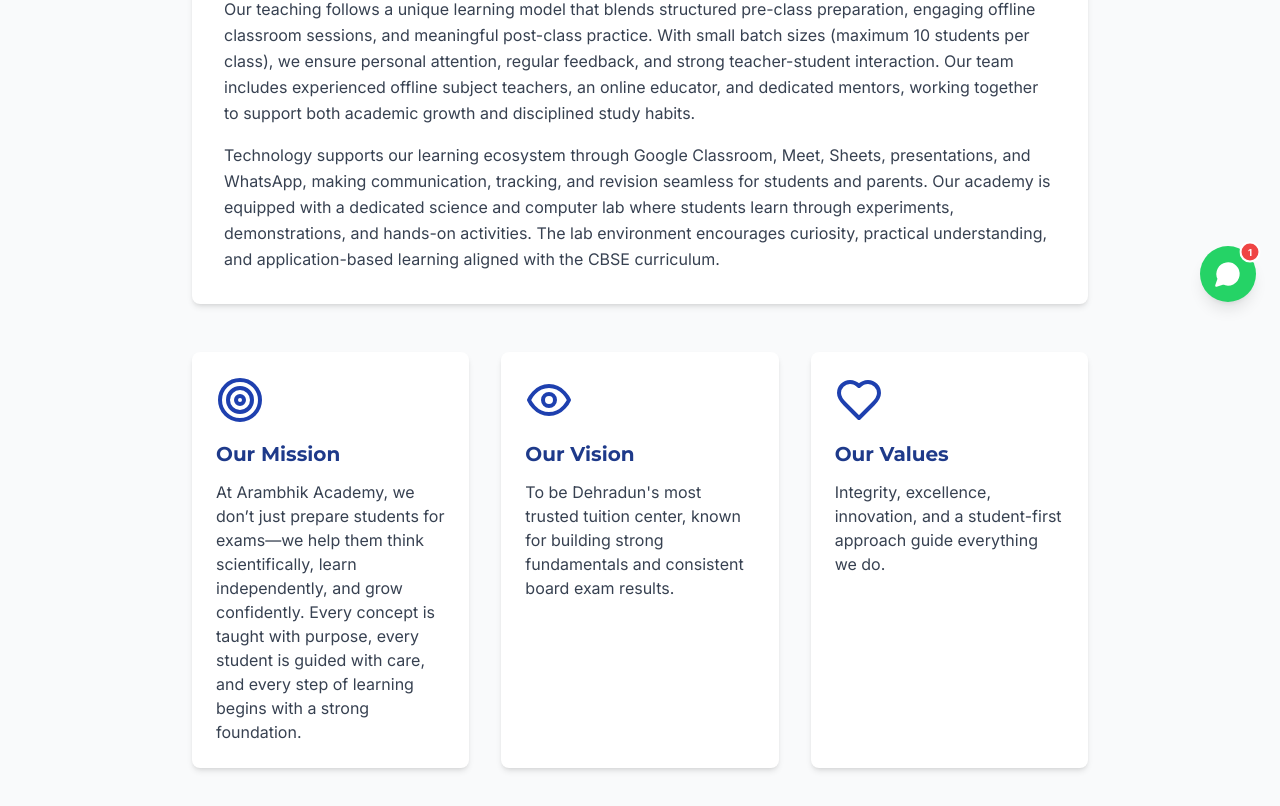
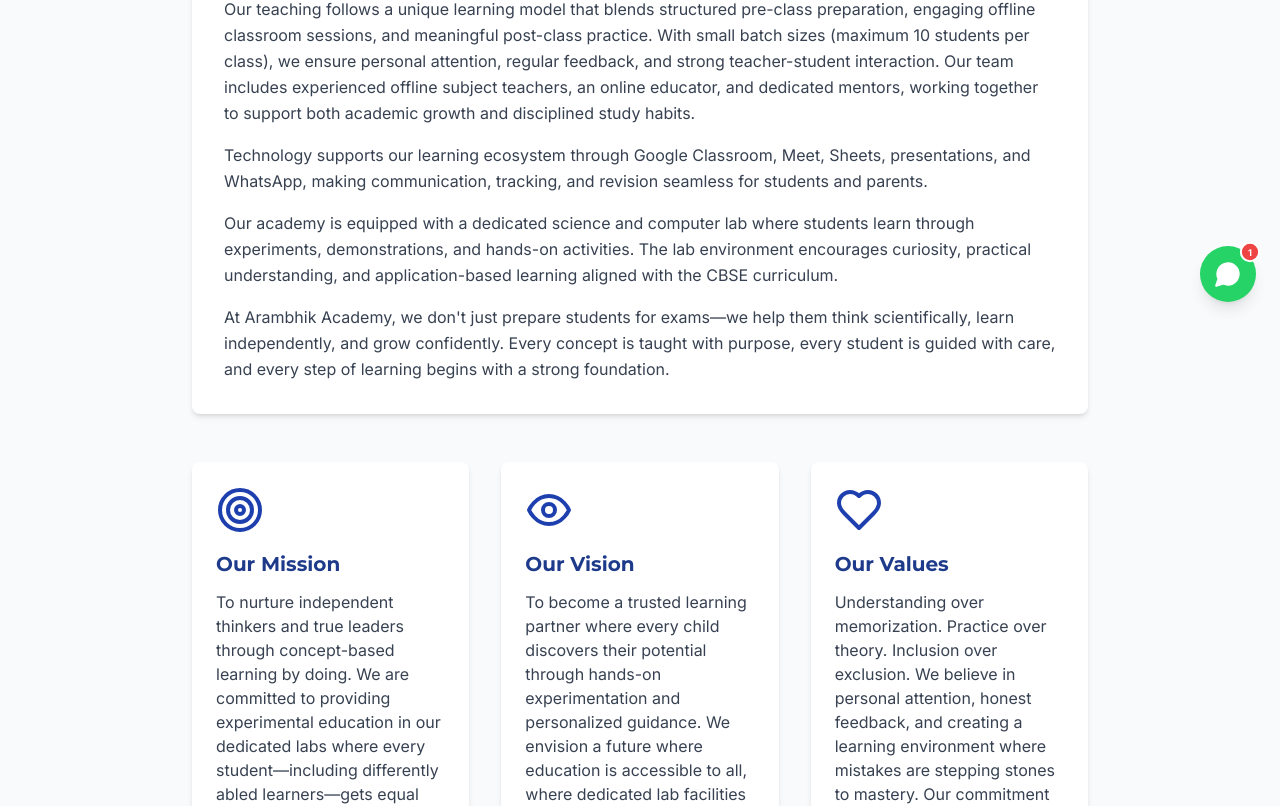
Before and after one commit to k-e-r-n-e-l-dotcom/Arambhik, a React (Vite) app: page /about in a window 1280 px wide. Shown: the part 474-1280 px from the top of the page. Built offline with nearby package versions, Linux system fonts and the light colour scheme; no server answers.

Commit message:
Updated About.tsx

```diff
--- a/src/pages/About.tsx
+++ b/src/pages/About.tsx
@@ -26,15 +26,19 @@ export const About = () => {
           >
             <h2 className="text-3xl font-bold text-blue-900 mb-6">Our Story</h2>
             <p className="text-gray-700 mb-4 leading-relaxed">
-             Arambhik Academy is a concept-driven learning institute designed for CBSE students from Class 6 to 10, where understanding comes before memorisation. We believe education should build clarity, confidence, and curiosity—not pressure.
+              Arambhik Academy is a concept-driven learning institute designed for CBSE students from Class 6 to 10, where understanding comes before memorisation. We believe education should build clarity, confidence, and curiosity—not pressure.
             </p>
             <p className="text-gray-700 mb-4 leading-relaxed">
-            Our teaching follows a unique learning model that blends structured pre-class preparation, engaging offline classroom sessions, and meaningful post-class practice. With small batch sizes (maximum 10 students per class), we ensure personal attention, regular feedback, and strong teacher-student interaction. Our team includes experienced offline subject teachers, an online educator, and dedicated mentors, working together to support both academic growth and disciplined study habits.
+              Our teaching follows a unique learning model that blends structured pre-class preparation, engaging offline classroom sessions, and meaningful post-class practice. With small batch sizes (maximum 10 students per class), we ensure personal attention, regular feedback, and strong teacher-student interaction. Our team includes experienced offline subject teachers, an online educator, and dedicated mentors, working together to support both academic growth and disciplined study habits.
+            </p>
+            <p className="text-gray-700 mb-4 leading-relaxed">
+              Technology supports our learning ecosystem through Google Classroom, Meet, Sheets, presentations, and WhatsApp, making communication, tracking, and revision seamless for students and parents.
+            </p>
+            <p className="text-gray-700 mb-4 leading-relaxed">
+              Our academy is equipped with a dedicated science and computer lab where students learn through experiments, demonstrations, and hands-on activities. The lab environment encourages curiosity, practical understanding, and application-based learning aligned with the CBSE curriculum.
             </p>
             <p className="text-gray-700 leading-relaxed">
-          Technology supports our learning ecosystem through Google Classroom, Meet, Sheets, presentations, and WhatsApp, making communication, tracking, and revision seamless for students and parents.
-
-Our academy is equipped with a dedicated science and computer lab where students learn through experiments, demonstrations, and hands-on activities. The lab environment encourages curiosity, practical understanding, and application-based learning aligned with the CBSE curriculum.
+              At Arambhik Academy, we don't just prepare students for exams—we help them think scientifically, learn independently, and grow confidently. Every concept is taught with purpose, every student is guided with care, and every step of learning begins with a strong foundation.
             </p>
           </motion.div>
 
@@ -48,7 +52,7 @@ Our academy is equipped with a dedicated science and computer lab where students
               <Target className="h-12 w-12 text-blue-800 mb-4" />
               <h3 className="text-xl font-bold text-blue-900 mb-3">Our Mission</h3>
               <p className="text-gray-700">
-                At Arambhik Academy, we don’t just prepare students for exams—we help them think scientifically, learn independently, and grow confidently. Every concept is taught with purpose, every student is guided with care, and every step of learning begins with a strong foundation.
+                To nurture independent thinkers and true leaders through concept-based learning by doing. We are committed to providing experimental education in our dedicated labs where every student—including differently abled learners—gets equal access to quality education. Our mission is to make learning meaningful, inclusive, and transformative, helping students grow into confident individuals who understand the 'why' behind every 'what'.
               </p>
             </motion.div>
 
@@ -62,7 +66,7 @@ Our academy is equipped with a dedicated science and computer lab where students
               <Eye className="h-12 w-12 text-blue-800 mb-4" />
               <h3 className="text-xl font-bold text-blue-900 mb-3">Our Vision</h3>
               <p className="text-gray-700">
-                To be Dehradun's most trusted tuition center, known for building strong fundamentals and consistent board exam results.
+                To become a trusted learning partner where every child discovers their potential through hands-on experimentation and personalized guidance. We envision a future where education is accessible to all, where dedicated lab facilities and experienced mentors work together to build not just academic excellence, but strong character, critical thinking, and lifelong curiosity in every student we teach.
               </p>
             </motion.div>
 
@@ -76,7 +80,7 @@ Our academy is equipped with a dedicated science and computer lab where students
               <Heart className="h-12 w-12 text-blue-800 mb-4" />
               <h3 className="text-xl font-bold text-blue-900 mb-3">Our Values</h3>
               <p className="text-gray-700">
-                Integrity, excellence, innovation, and a student-first approach guide everything we do.
+                Understanding over memorization. Practice over theory. Inclusion over exclusion. We believe in personal attention, honest feedback, and creating a learning environment where mistakes are stepping stones to mastery. Our commitment to small batch sizes, dedicated lab facilities, and equal opportunities for all students—including those with special needs—reflects our core belief that quality education is a right, not a privilege.
               </p>
             </motion.div>
           </div>
```
